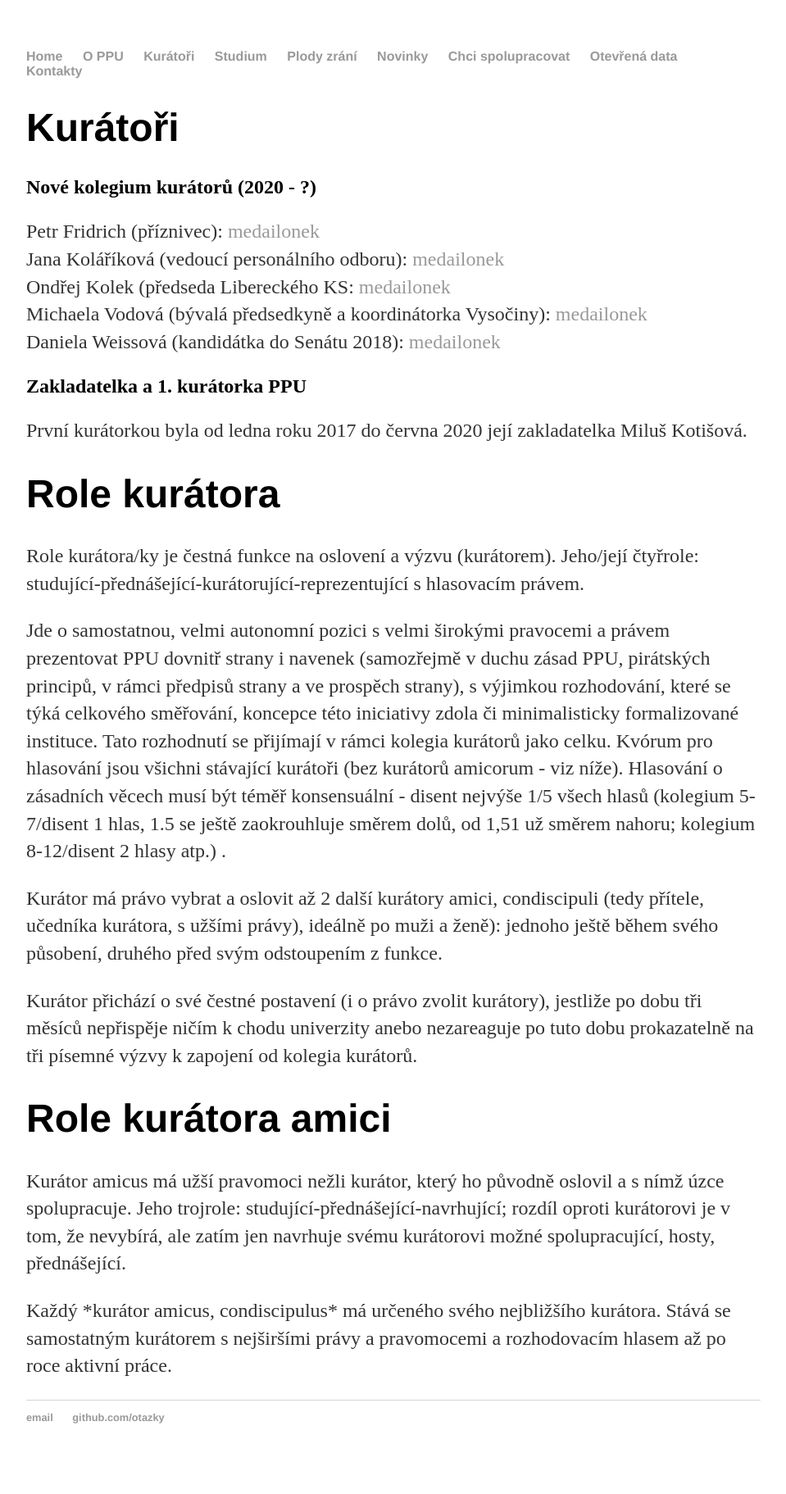
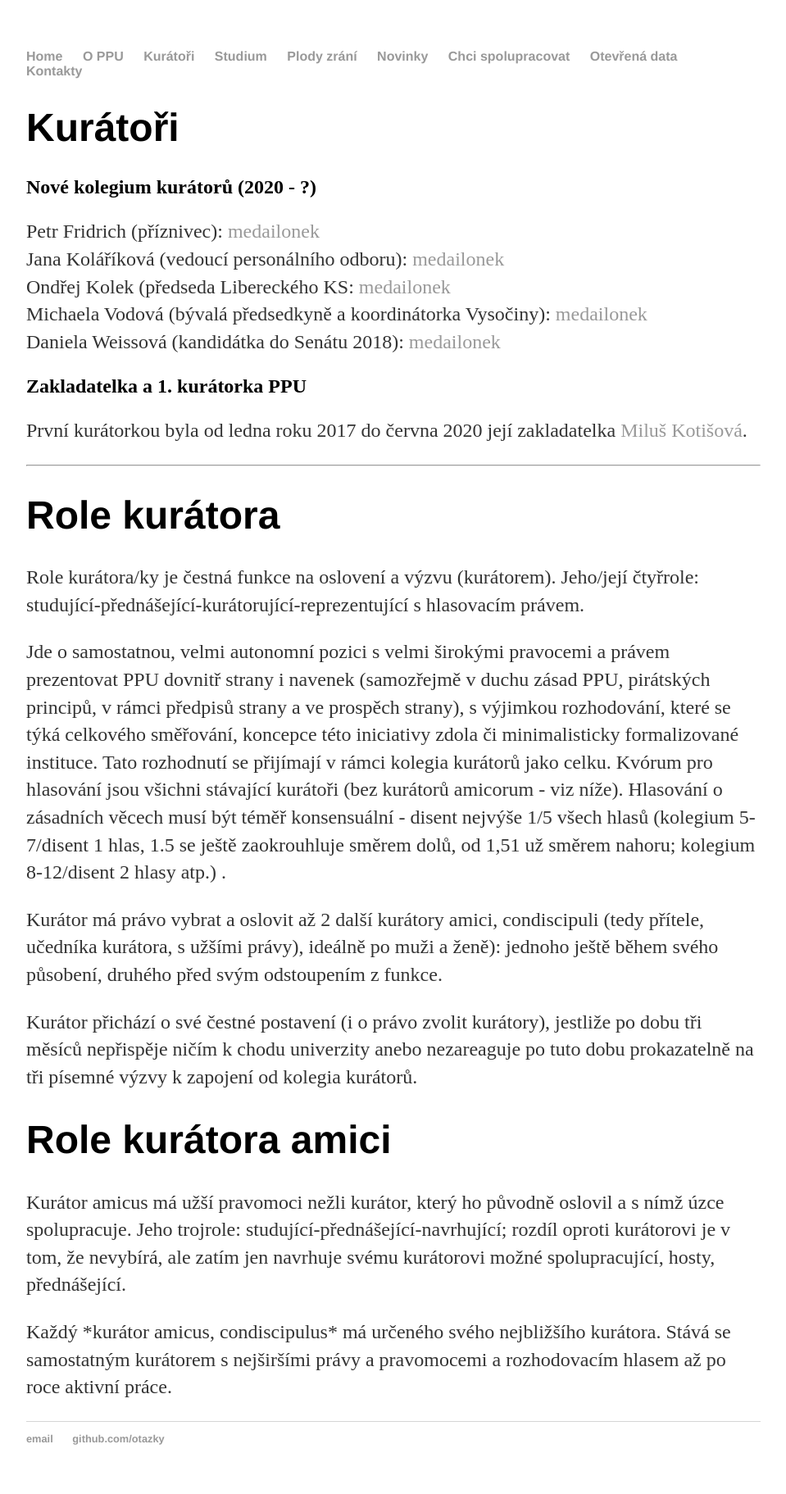
Before and after one commit to otazky/otazky.github.io, a Jekyll site: the page built from kuratori/index.html, in a window 1280 px wide. Shown: the whole page at 82% size, without its empty margins (160-1119 px from the left). Built offline with Jekyll 4.4.1, drawn with Linux system fonts in a browser that asks for light colours; before the commit the page ends 1797 px from its top, so only the background shows below that; some of the changed lines change nothing that is shown.

Commit message:
Horizontální oddělení + link

```diff
--- a/kuratori/index.html
+++ b/kuratori/index.html
@@ -17,8 +17,9 @@ title: Kurátoři
   </p>
 
  <h2> Zakladatelka a 1. kurátorka PPU</h2>
-<p>První kurátorkou byla od ledna roku 2017 do června 2020 její zakladatelka Miluš Kotišová.</p>
+<p>První kurátorkou byla od ledna roku 2017 do června 2020 její zakladatelka <a href="https://miluskotisova.wixsite.com/home">Miluš Kotišová</a>.</p>
 
+  <hr>
   <h1> Role kurátora</h1>
 
   <p>Role kurátora/ky je čestná funkce na oslovení a výzvu (kurátorem). Jeho/její čtyřrole: studující-přednášející-kurátorující-reprezentující s hlasovacím právem.</p>
```
